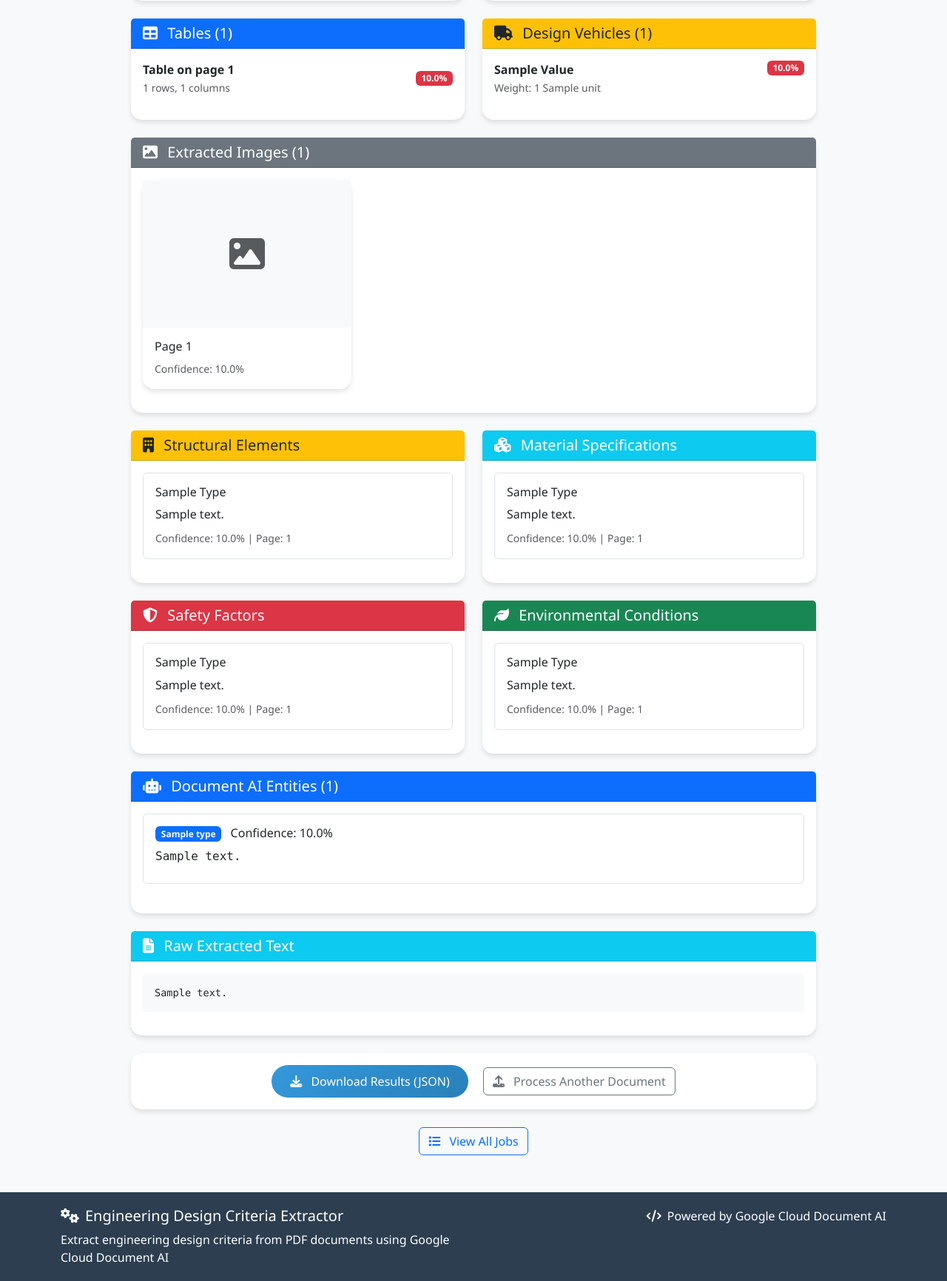
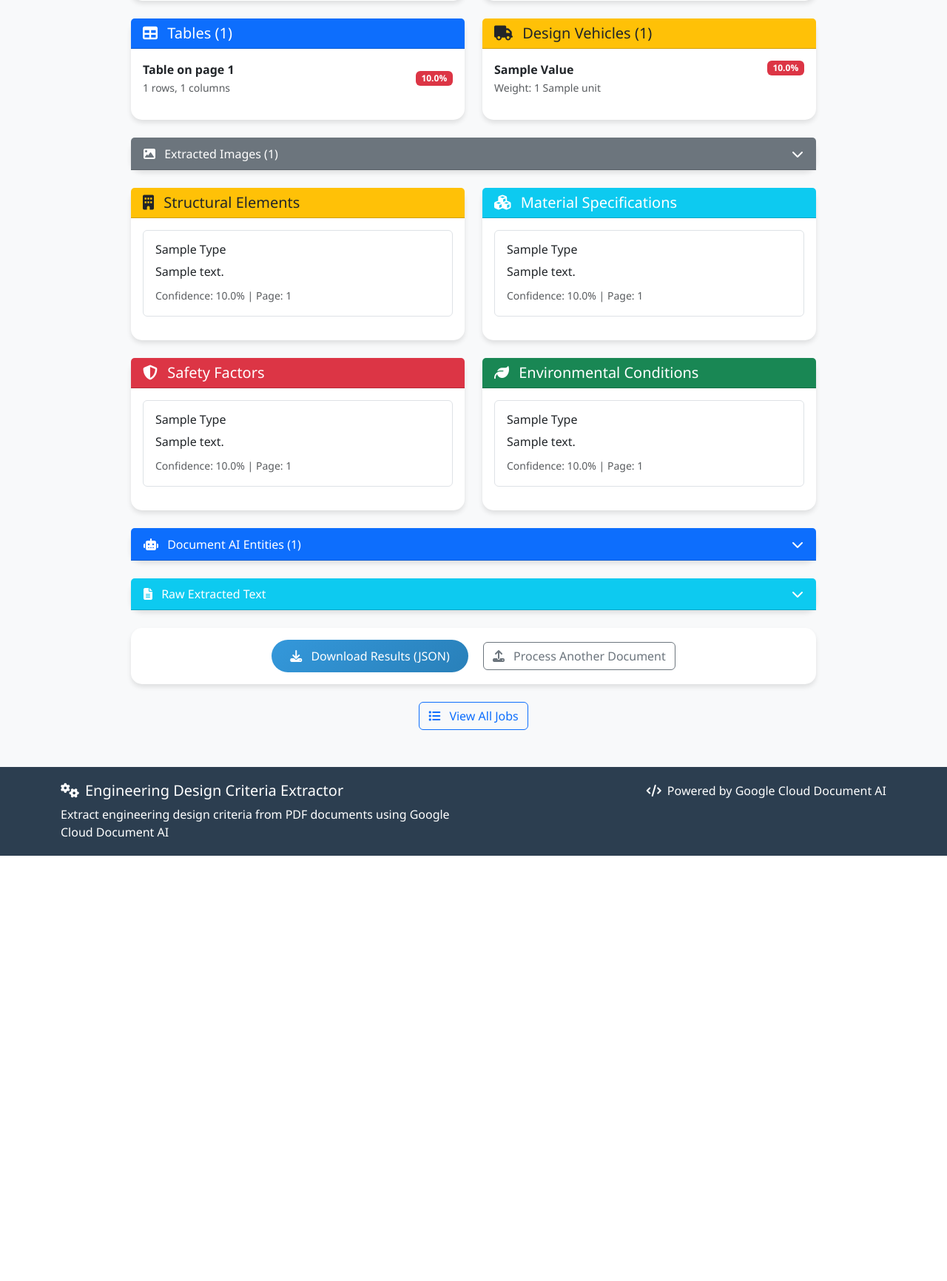
Before and after one commit to ziyusteve/engineering-design-extractor, a Flask app: template src/webapp/templates/job_status.html in a window 1280 px wide. Shown: the part 426-2158 px from the top of the page at 74% size. After the commit the page ends 1583 px from the top, so only its background shows below. Run offline with Flask 3, Linux system fonts and the light colour scheme; the template is opened without the code that fills it: most values are stand-ins (such as "Sample title", 1, 10 or a date in 2020).

Commit message:
Refactor job status template to implement collapsible sections for extracted images, Document AI entities, and raw extracted text. Enhance UI with button controls for better user experience and add JavaScript for collapse functionality and icon rotation.

```diff
--- a/src/webapp/templates/job_status.html
+++ b/src/webapp/templates/job_status.html
@@ -209,10 +209,14 @@
                 <div class="card">
                     <div class="card-header bg-secondary text-white">
                         <h5 class="mb-0">
+                            <button class="btn btn-link text-white text-decoration-none p-0 w-100 text-start collapse-button" type="button" data-bs-toggle="collapse" data-bs-target="#extractedImagesCollapse" aria-expanded="false" aria-controls="extractedImagesCollapse">
                                 <i class="fas fa-image me-2"></i>
                                 Extracted Images ({{ job.result.design_criteria.images|length }})
+                                <i class="fas fa-chevron-down float-end mt-1"></i>
+                            </button>
                         </h5>
                     </div>
+                    <div class="collapse" id="extractedImagesCollapse">
                         <div class="card-body">
                         <div class="row">
                             {% for image in job.result.design_criteria.images[:6] %}
@@ -249,6 +253,7 @@
                         {% if job.result.design_criteria.images|length > 6 %}
                         <p class="text-muted small text-center">Showing first 6 of {{ job.result.design_criteria.images|length }} images</p>
                         {% endif %}
+                        </div>
                     </div>
                 </div>
             </div>
@@ -364,10 +369,14 @@
                 <div class="card">
                     <div class="card-header bg-primary text-white">
                         <h5 class="mb-0">
+                            <button class="btn btn-link text-white text-decoration-none p-0 w-100 text-start collapse-button" type="button" data-bs-toggle="collapse" data-bs-target="#documentAIEntitiesCollapse" aria-expanded="false" aria-controls="documentAIEntitiesCollapse">
                                 <i class="fas fa-robot me-2"></i>
                                 Document AI Entities ({{ job.result.design_criteria.document_ai_entities|length }})
+                                <i class="fas fa-chevron-down float-end mt-1"></i>
+                            </button>
                         </h5>
                     </div>
+                    <div class="collapse" id="documentAIEntitiesCollapse">
                         <div class="card-body">
                         {% for entity in job.result.design_criteria.document_ai_entities %}
                         <div class="mb-4 p-3 border rounded">
@@ -408,6 +417,7 @@
                         </div>
                     </div>
                 </div>
+            </div>
             {% endif %}
 
             <!-- Raw Extracted Text -->
@@ -416,12 +426,17 @@
                 <div class="card">
                     <div class="card-header bg-info text-white">
                         <h5 class="mb-0">
+                            <button class="btn btn-link text-white text-decoration-none p-0 w-100 text-start collapse-button" type="button" data-bs-toggle="collapse" data-bs-target="#rawTextCollapse" aria-expanded="false" aria-controls="rawTextCollapse">
                                 <i class="fas fa-file-text me-2"></i>
                                 Raw Extracted Text
+                                <i class="fas fa-chevron-down float-end mt-1"></i>
+                            </button>
                         </h5>
                     </div>
+                    <div class="collapse" id="rawTextCollapse">
                         <div class="card-body">
                             <pre style="font-size: 0.85em; white-space: pre-wrap; background-color: #f8f9fa; padding: 1rem; border-radius: 0.25rem; max-height: 400px; overflow-y: auto;">{{ job.result.design_criteria.raw_text }}</pre>
+                        </div>
                     </div>
                 </div>
             </div>
@@ -471,6 +486,51 @@ function checkJobStatus() {
 
 // Check status every 5 seconds
 setInterval(checkJobStatus, 5000);
+
+// Handle collapse arrow rotation
+document.addEventListener('DOMContentLoaded', function() {
+    const collapseElements = ['extractedImagesCollapse', 'documentAIEntitiesCollapse', 'rawTextCollapse'];
+
+    collapseElements.forEach(function(elementId) {
+        const element = document.getElementById(elementId);
+        if (element) {
+            element.addEventListener('show.bs.collapse', function () {
+                const button = document.querySelector('[data-bs-target="#' + elementId + '"]');
+                if (button) {
+                    const icon = button.querySelector('.fa-chevron-down');
+                    if (icon) {
+                        icon.classList.remove('fa-chevron-down');
+                        icon.classList.add('fa-chevron-up');
+                    }
+                }
+            });
+
+            element.addEventListener('hide.bs.collapse', function () {
+                const button = document.querySelector('[data-bs-target="#' + elementId + '"]');
+                if (button) {
+                    const icon = button.querySelector('.fa-chevron-up');
+                    if (icon) {
+                        icon.classList.remove('fa-chevron-up');
+                        icon.classList.add('fa-chevron-down');
+                    }
+                }
+            });
+        }
+    });
+});
 </script>
 {% endif %}
+
+<style>
+.btn-link:focus {
+    box-shadow: none;
+}
+.collapse-button {
+    transition: all 0.3s ease;
+}
+.collapse-button:hover {
+    background-color: rgba(255, 255, 255, 0.1) !important;
+}
+</style>
+
 {% endblock %}
```
Lines whose indentation alone changed are shown as unchanged.
